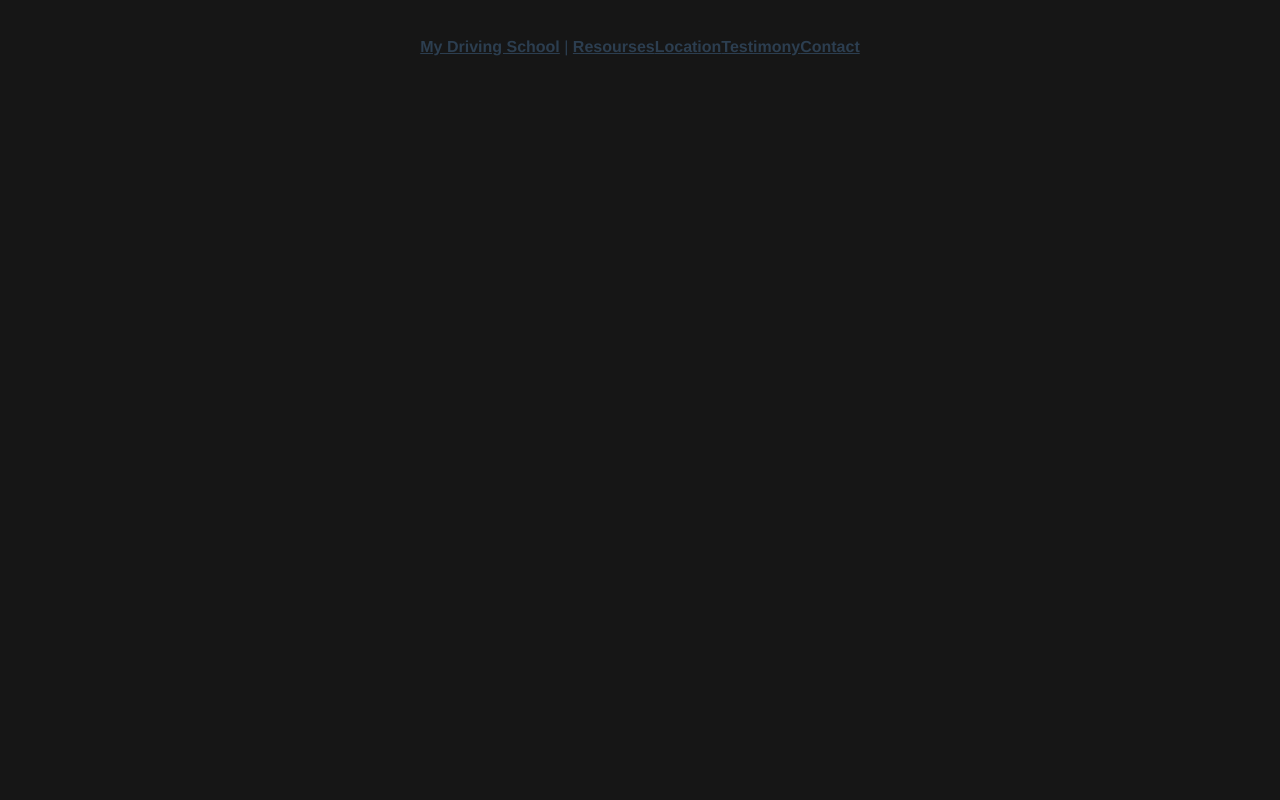
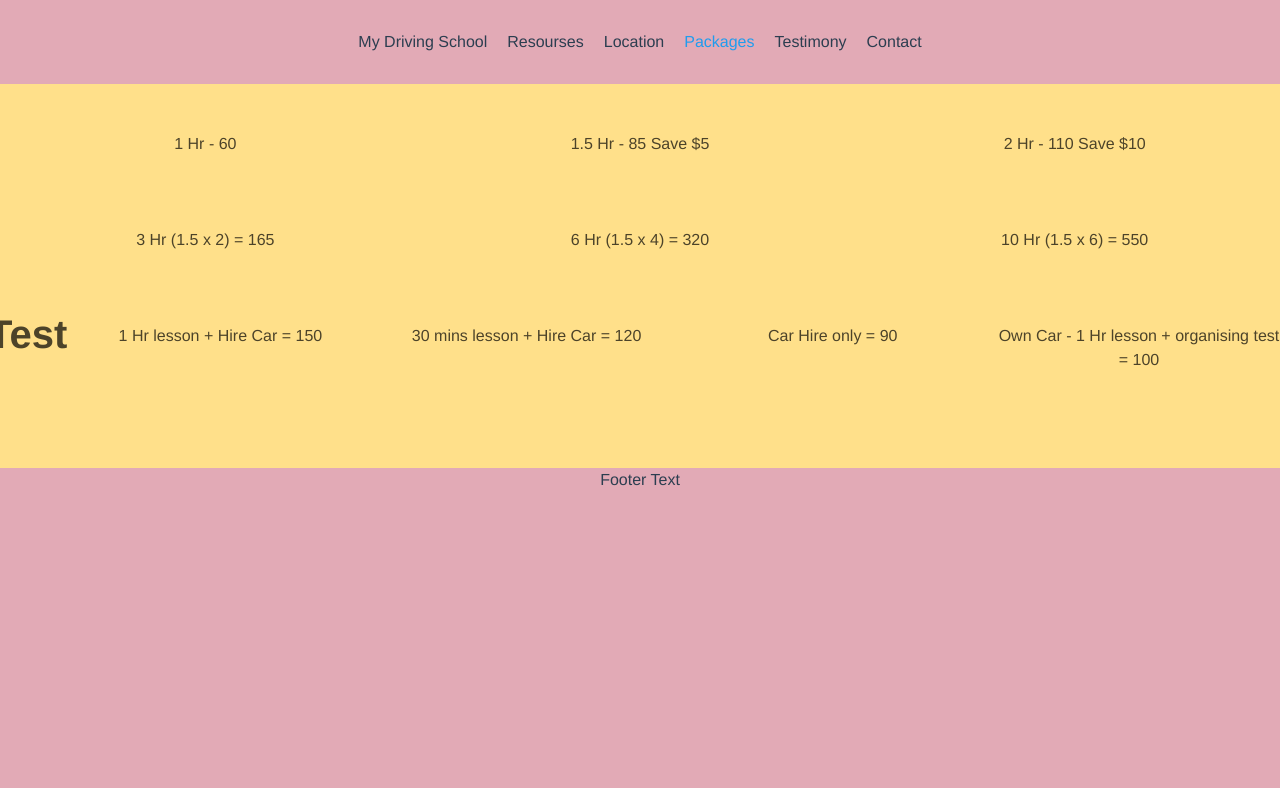
Before and after one commit to NarrowGate/md-client, a Vue app: page /packages in a window 1280 px wide. Built offline with nearby package versions, Linux system fonts and the light colour scheme.

Commit message:
bulma it

```diff
--- a/package.json
+++ b/package.json
@@ -8,6 +8,7 @@
     "lint": "vue-cli-service lint"
   },
   "dependencies": {
+    "bulma": "^0.7.2",
     "register-service-worker": "^1.5.2",
     "vue": "^2.5.21",
     "vue-router": "^3.0.1"
--- a/src/App.vue
+++ b/src/App.vue
@@ -1,19 +1,33 @@
 <template>
-  <div id="app">
-    <div id="nav">
-      <router-link to="/">My Driving School</router-link> |
-      <router-link to="/resources">Resourses</router-link>
-      <router-link to="/location">Location</router-link>
-      <router-link to="/testimony">Testimony</router-link>
-      <router-link to="/contact">Contact</router-link>
+  <div class="columns">
+    <div id="app" class="column">
+      <div id="nav">
+        <ul>
+          <router-link tag="li" to="/">My Driving School</router-link>
+          <router-link tag="li" to="/resources">Resourses</router-link>
+          <router-link tag="li" to="/location">Location</router-link>
+          <router-link tag="li" to="/packages">Packages</router-link>
+          <router-link tag="li" to="/testimony">Testimony</router-link>
+          <router-link tag="li" to="/contact">Contact</router-link>
+        </ul>
+      </div>
+      <router-view/>
+
+      <footer>
+        <p>Footer Text</p>
+      </footer>
     </div>
-    <router-view/>
   </div>
 </template>
 
 <style lang="scss">
+
+html, body {
+  height: 100%;
+}
+
 body {
-  background: #161616;
+  background: #e2aab6;
 }
 
 #app {
@@ -28,8 +42,18 @@ body {
   a {
     font-weight: bold;
     color: #2c3e50;
+  }
+  li {
+    display: inline-block;
+    cursor: pointer;
+    padding: 0 10px;
+
+    &:hover {
+      color: #209cee;
+    }
+
     &.router-link-exact-active {
-      color: #42b983;
+      color: #209cee;
     }
   }
 }
--- a/src/main.js
+++ b/src/main.js
@@ -2,6 +2,8 @@ import Vue from 'vue'
 import App from './App.vue'
 import router from './router'
 import './registerServiceWorker'
+
+import './../node_modules/bulma/css/bulma.css'
 
 Vue.config.productionTip = false
 
--- a/src/router.js
+++ b/src/router.js
@@ -38,6 +38,14 @@ export default new Router({
       component: () => import(/* webpackChunkName: "about" */ './views/Location.vue')
     },
     {
+      path: '/packages',
+      name: 'packages',
+      // route level code-splitting
+      // this generates a separate chunk (about.[hash].js) for this route
+      // which is lazy-loaded when the route is visited.
+      component: () => import(/* webpackChunkName: "about" */ './views/Packages.vue')
+    },
+    {
       path: '/testimony',
       name: 'testimony',
       // route level code-splitting
--- a/src/views/Contact.vue
+++ b/src/views/Contact.vue
@@ -1,5 +1,7 @@
 <template>
-    <div class="contact">
-        <h2>This is the Contact page</h2>
-    </div>
+    <section class="hero is-small is-dark">
+        <div class="column">
+            <br><br><br><br><br><br>
+        </div>
+    </section>
 </template>
--- a/src/views/Home.vue
+++ b/src/views/Home.vue
@@ -1,18 +1,31 @@
 <template>
-  <div class="home">
-    <img alt="Vue logo" src="../assets/logo.png">
-    <HelloWorld msg="Welcome to Your Vue.js App"/>
-  </div>
+
+    <section class="home hero is-info is-small">
+      <div class="hero-body">
+        <div class="container has-text-centered">
+          <p class="title">
+            Banner
+          </p>
+          <p class="subtitle">
+            Subtitle
+          </p>
+        </div>
+      </div>
+      <br><br><br><br><br>
+
+    <div class="columns">
+      <div class="column">Testimony 1 <br><br><br><br><br></div>
+      <div class="column">Testimony 2 <br><br><br><br><br></div>
+      <div class="column">Testimony 3 <br><br><br><br><br></div>
+    </div>
+
+    </section>
+
 </template>
 
 <script>
-// @ is an alias to /src
-import HelloWorld from '@/components/HelloWorld.vue'
 
 export default {
-  name: 'home',
-  components: {
-    HelloWorld
-  }
+  name: 'home'
 }
 </script>
--- a/src/views/Location.vue
+++ b/src/views/Location.vue
@@ -1,5 +1,7 @@
 <template>
-    <div class="location">
-        <h2>This is the Location page</h2>
-    </div>
+    <section class="location columns hero is-danger is-small">
+        <div class="column">
+            <br><br><br><br><br><br>
+        </div>
+    </section>
 </template>
--- /dev/null
+++ b/src/views/Packages.vue
@@ -0,0 +1,25 @@
+<template>
+    <section class="hero is-warning is-small">
+        <br><br>
+        <div class="columns">
+            <div class="column">1 Hr - 60</div>
+            <div class="column">1.5 Hr - 85 Save $5</div>
+            <div class="column">2 Hr - 110 Save $10</div>
+        </div>
+        <br><br>
+        <div class="columns">
+            <div class="column">3 Hr (1.5 x 2) = 165</div>
+            <div class="column">6 Hr (1.5 x 4) = 320</div>
+            <div class="column">10 Hr (1.5 x 6) = 550</div>
+        </div>
+        <br><br>
+        <div class="columns">
+            <h2 class="title is-2">Test</h2>
+            <div class="column">1 Hr lesson + Hire Car = 150</div>
+            <div class="column">30 mins lesson + Hire Car = 120</div>
+            <div class="column">Car Hire only = 90</div>
+            <div class="column">Own Car - 1 Hr lesson + organising test = 100</div>
+        </div>
+        <br><br><br>
+    </section>
+</template>
--- a/src/views/Resources.vue
+++ b/src/views/Resources.vue
@@ -1,5 +1,7 @@
 <template>
-    <div class="resources">
-        <h2>This is the Resources page</h2>
-    </div>
+    <section class="columns hero is-warning is-small">
+        <div class="column">
+            <br><br><br><br><br><br>
+        </div>
+    </section>
 </template>
--- a/src/views/Testimony.vue
+++ b/src/views/Testimony.vue
@@ -1,5 +1,7 @@
 <template>
-    <div class="testimony">
-        <h2>This is the Testimony page</h2>
-    </div>
+    <section class="columns hero is-small is-primary">
+        <div class="column">
+            <br><br><br><br><br><br>
+        </div>
+    </section>
 </template>
```
Also changed, not shown: public/index.html (line endings or trailing spaces), 1 other file (tests, documents, lock files or other folders).
